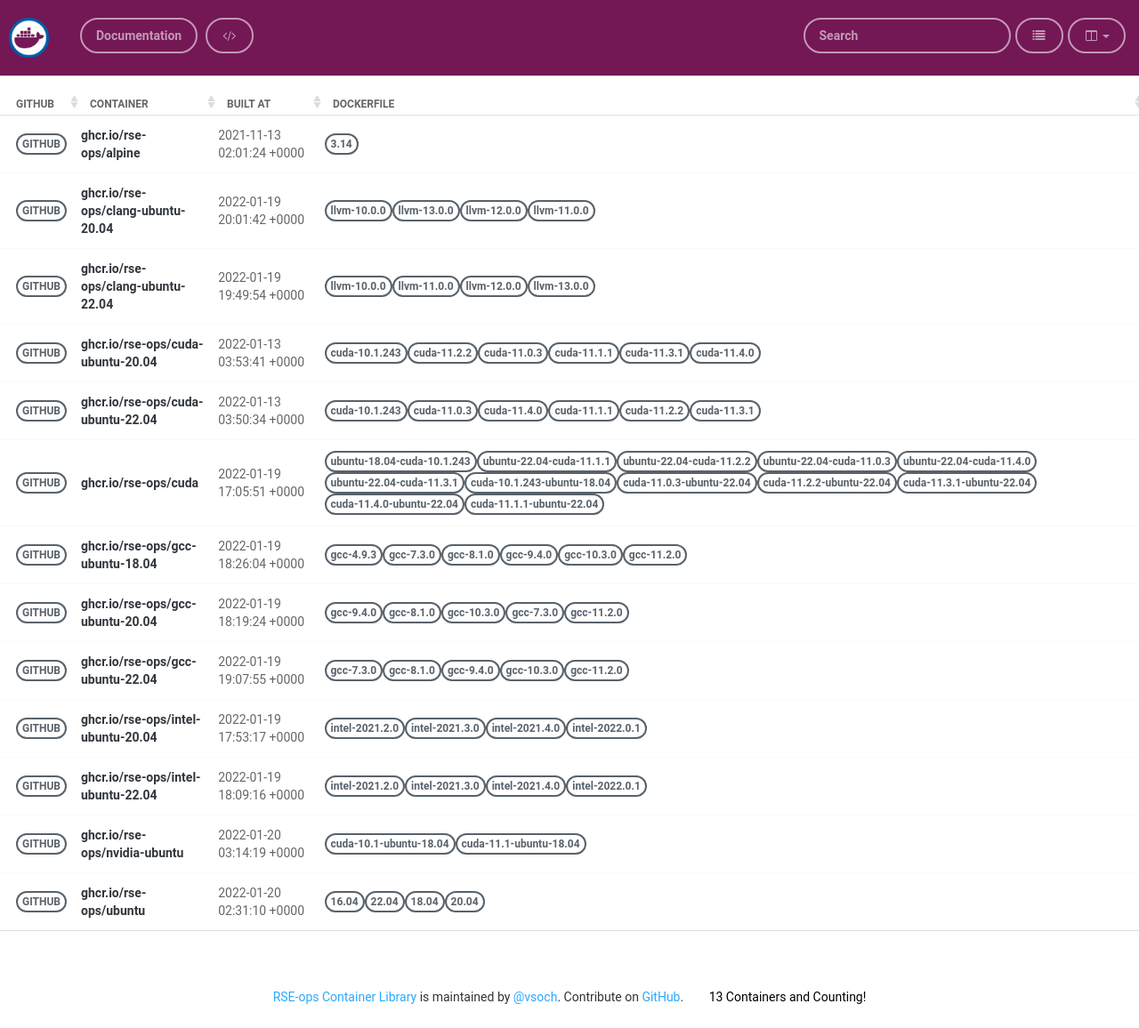
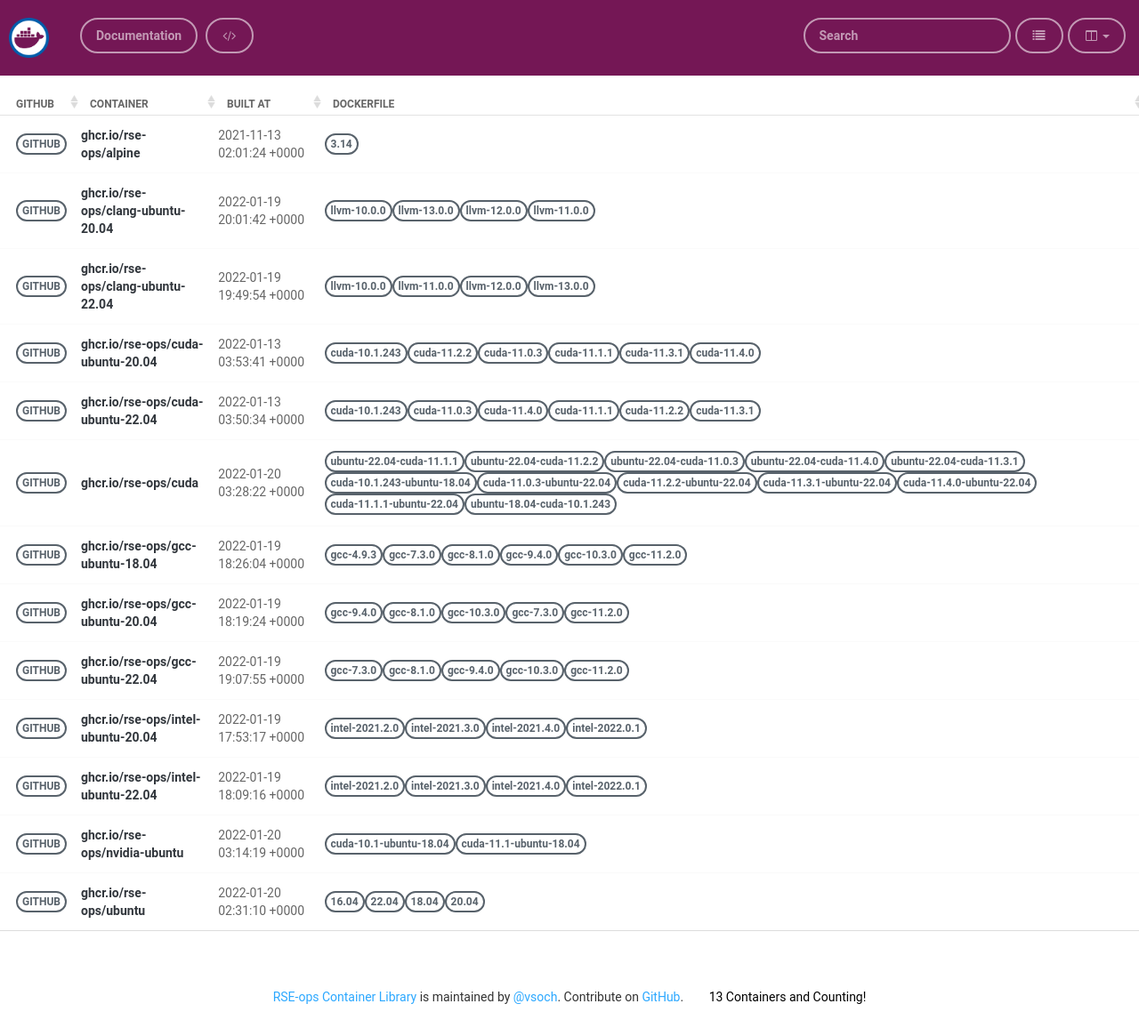
Before and after one commit to rse-ops/docker-images, a Jekyll site: the page built from pages/index.md, in a window 1280 px wide. Shown: the whole page at 89% size. Built offline with Jekyll 4.4.1, drawn with Linux system fonts in a browser that asks for light colours; nearby versions of some CDN libraries.

Commit message:
Automated push to update library 2022-01-20

```diff
--- a/_library/ghcr.io-rse-ops-cuda.md
+++ b/_library/ghcr.io-rse-ops-cuda.md
@@ -1,14 +1,11 @@
 ---
 layout: container
 name: ghcr.io/rse-ops/cuda
-updated_at: 2022-01-19 17:05:51.626446
+updated_at: 2022-01-20 03:28:22.269387
 
 
 container_url: https://github.com/orgs/rse-ops/packages/container/package/cuda
 versions:
- - tag: ubuntu-18.04-cuda-10.1.243
-   dockerfile: https://github.com/rse-ops/docker-images/blob/main/ubuntu/cuda/Dockerfile
-   manifest: https://crane.ggcr.dev/manifest/ghcr.io/rse-ops/cuda:ubuntu-18.04-cuda-10.1.243
  - tag: ubuntu-22.04-cuda-11.1.1
    dockerfile: https://github.com/rse-ops/docker-images/blob/main/ubuntu/cuda/Dockerfile
    manifest: https://crane.ggcr.dev/manifest/ghcr.io/rse-ops/cuda:ubuntu-22.04-cuda-11.1.1
```
Also changed, not shown: other parts of _library/ghcr.io-rse-ops-cuda.md (+3 -0 lines).
